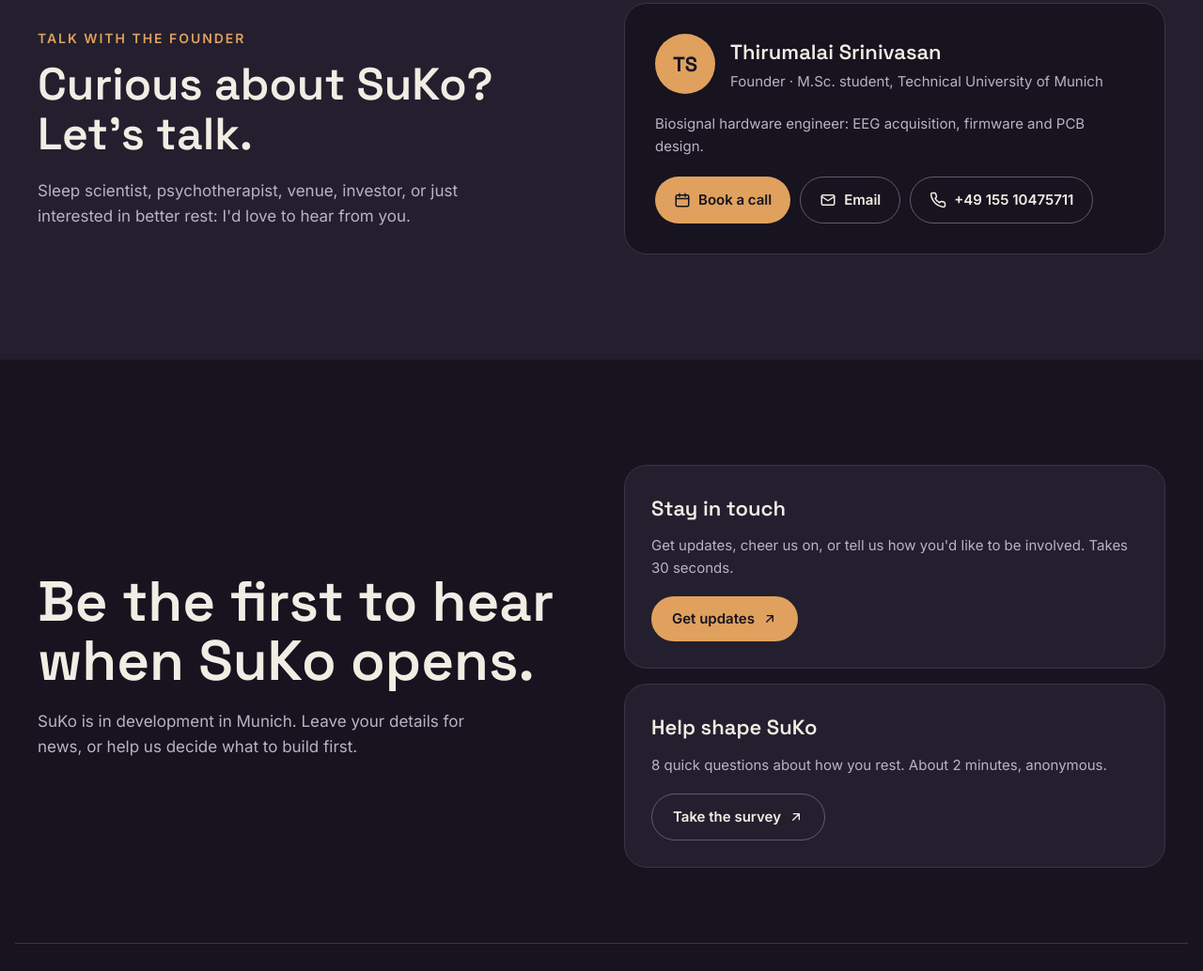
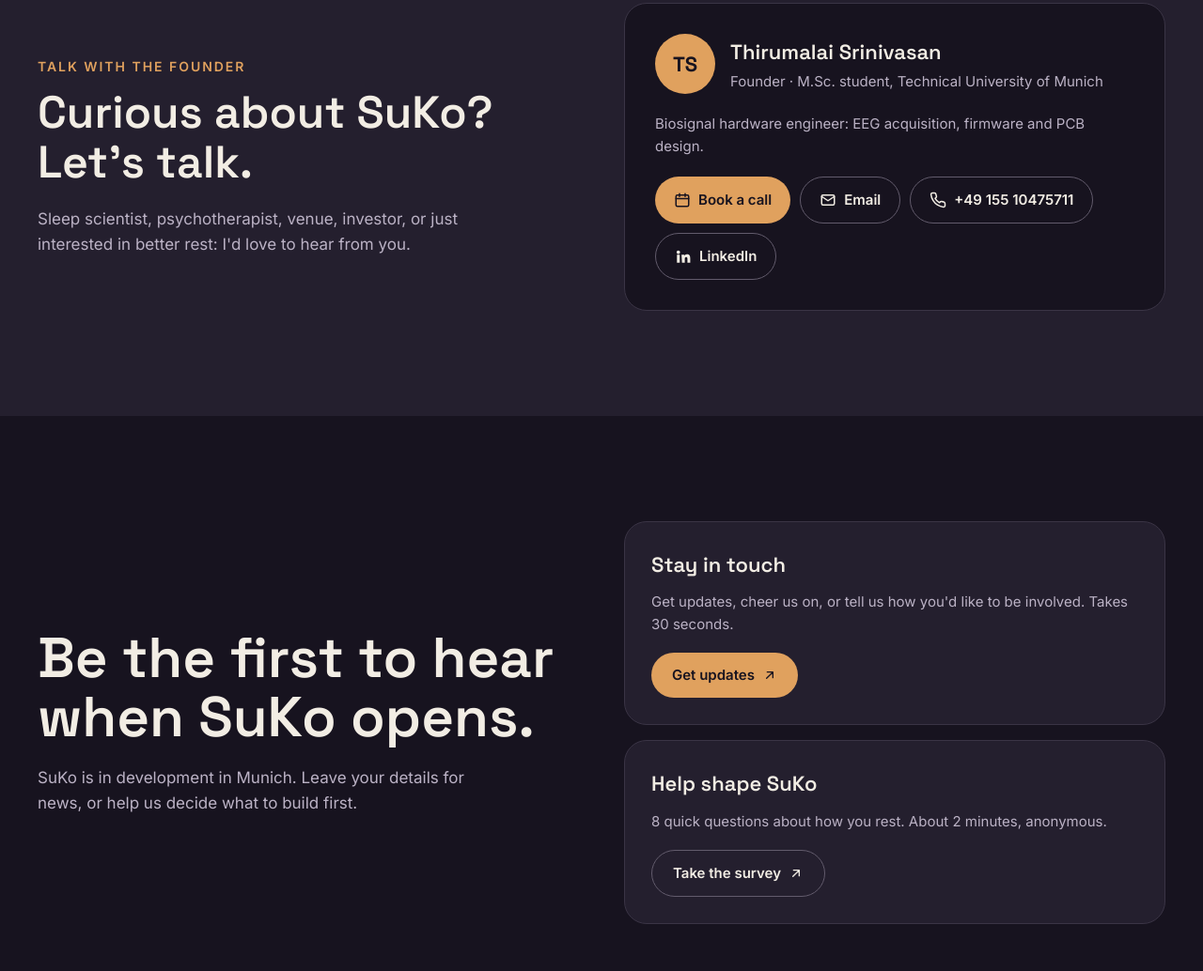
Before and after one commit to Thiru-G/SuKo, a plain HTML site: page index.html in a window 1280 px wide. Shown: the part 5894-6928 px from the top of the page at 94% size. Drawn offline with Linux system fonts and the light colour scheme.

Commit message:
Founder card: add LinkedIn
Co-Authored-By: Claude Opus 5.5 <noreply@anthropic.com>

```diff
--- a/index.html
+++ b/index.html
@@ -270,6 +270,7 @@ a{color:#E0A15E}a:hover{color:#F6E3CC}
 <a href="https://calendar.app.google/qQfHDaXrmRF626bS8" target="_blank" rel="noopener" style="background: #E0A15E; color: #17131F; text-decoration: none; padding: 0 20px; min-height: 48px; display: inline-flex; align-items: center; gap: 8px; border-radius: 999px; font-weight: 600; font-size: 15px"><svg aria-hidden="true" width="18" height="18" viewBox="0 0 24 24" fill="none" stroke="currentColor" stroke-width="2" stroke-linecap="round" stroke-linejoin="round"><rect x="3" y="5" width="18" height="16" rx="2"></rect><path d="M16 3v4M8 3v4M3 10h18"></path></svg>Book a call</a>
 <a href="mailto:thirumalaisrinivasang@gmail.com?subject=SuKo" class="js-email" data-email="thirumalaisrinivasang@gmail.com" style="border: 1px solid #625B6C; color: #F2EDE4; text-decoration: none; padding: 0 20px; min-height: 48px; display: inline-flex; align-items: center; gap: 8px; border-radius: 999px; font-weight: 600; font-size: 15px"><svg aria-hidden="true" width="18" height="18" viewBox="0 0 24 24" fill="none" stroke="currentColor" stroke-width="2" stroke-linecap="round" stroke-linejoin="round"><rect x="3" y="5" width="18" height="14" rx="2"></rect><path d="M3 7l9 6 9-6"></path></svg><span class="js-email-label">Email</span></a>
 <a href="tel:+4915510475711" style="border: 1px solid #625B6C; color: #F2EDE4; text-decoration: none; padding: 0 20px; min-height: 48px; display: inline-flex; align-items: center; gap: 8px; border-radius: 999px; font-weight: 600; font-size: 15px"><svg aria-hidden="true" width="18" height="18" viewBox="0 0 24 24" fill="none" stroke="currentColor" stroke-width="2" stroke-linecap="round" stroke-linejoin="round"><path d="M22 16.9v3a2 2 0 0 1-2.2 2 19.8 19.8 0 0 1-8.6-3.1 19.5 19.5 0 0 1-6-6A19.8 19.8 0 0 1 2.1 4.2 2 2 0 0 1 4.1 2h3a2 2 0 0 1 2 1.7c.1.9.4 1.8.7 2.7a2 2 0 0 1-.5 2.1L8 9.8a16 16 0 0 0 6 6l1.3-1.3a2 2 0 0 1 2.1-.4c.9.3 1.8.6 2.7.7a2 2 0 0 1 1.7 2z"></path></svg>+49 155 10475711</a>
+<a href="https://www.linkedin.com/in/thirumalaisrinivasang/" target="_blank" rel="noopener" style="border: 1px solid #625B6C; color: #F2EDE4; text-decoration: none; padding: 0 20px; min-height: 48px; display: inline-flex; align-items: center; gap: 8px; border-radius: 999px; font-weight: 600; font-size: 15px"><svg aria-hidden="true" width="18" height="18" viewBox="0 0 24 24" fill="currentColor"><path d="M4.98 3.5a2.5 2.5 0 1 1 0 5 2.5 2.5 0 0 1 0-5zM3 9.5h4V21H3zM9.5 9.5h3.8v1.6h.05c.53-1 1.83-2.05 3.77-2.05 4.03 0 4.78 2.65 4.78 6.1V21h-4v-5.2c0-1.24-.02-2.84-1.73-2.84-1.73 0-2 1.35-2 2.75V21h-4z"></path></svg>LinkedIn</a>
 </div>
 </div>
 </div>
```
